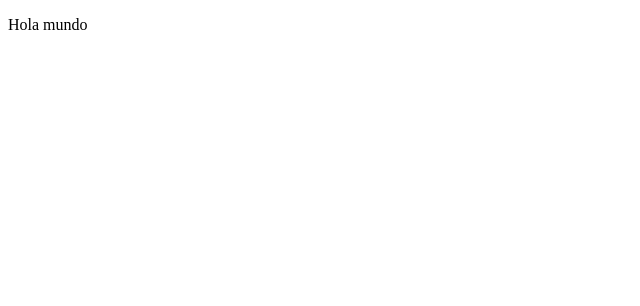
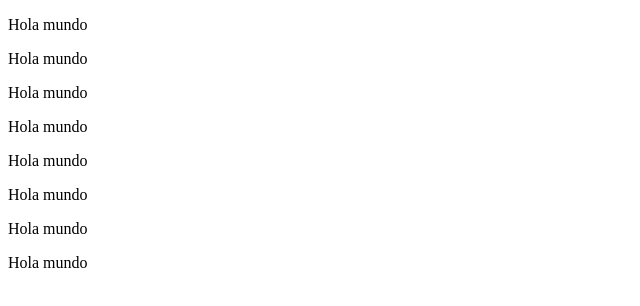
Before and after one commit to nico11garcia/primersitio.github.io, a plain HTML site: page index.html in a window 1280 px wide. Shown: the whole page, without its empty margins (0-640 px from the left). Drawn offline with Linux system fonts and the light colour scheme.

Commit message:
Add files via upload

```diff
--- a/index.html
+++ b/index.html
@@ -9,6 +9,6 @@
   <body>
 
 	<p>Hola mundo</p>
-
+<p>Hola mundo</p><p>Hola mundo</p><p>Hola mundo</p><p>Hola mundo</p><p>Hola mundo</p><p>Hola mundo</p><p>Hola mundo</p>
   </body>
 </html>
```
